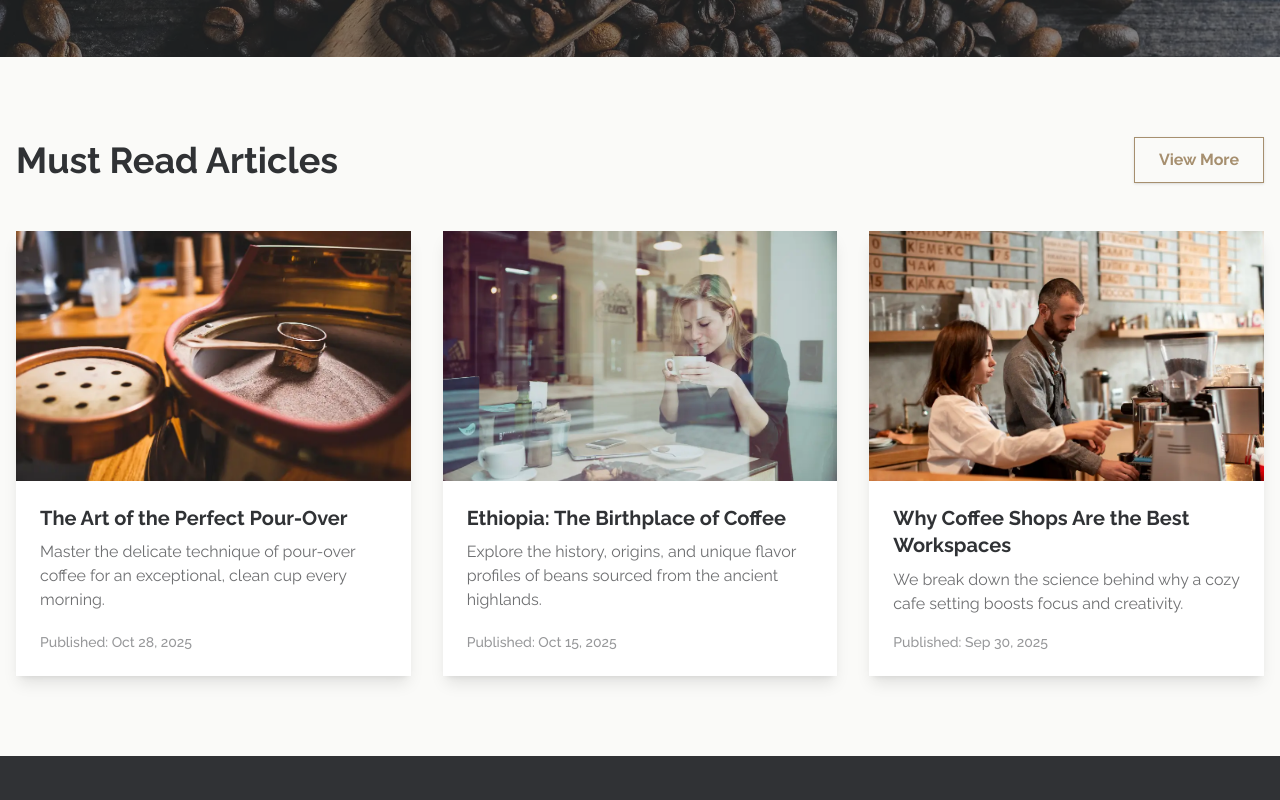
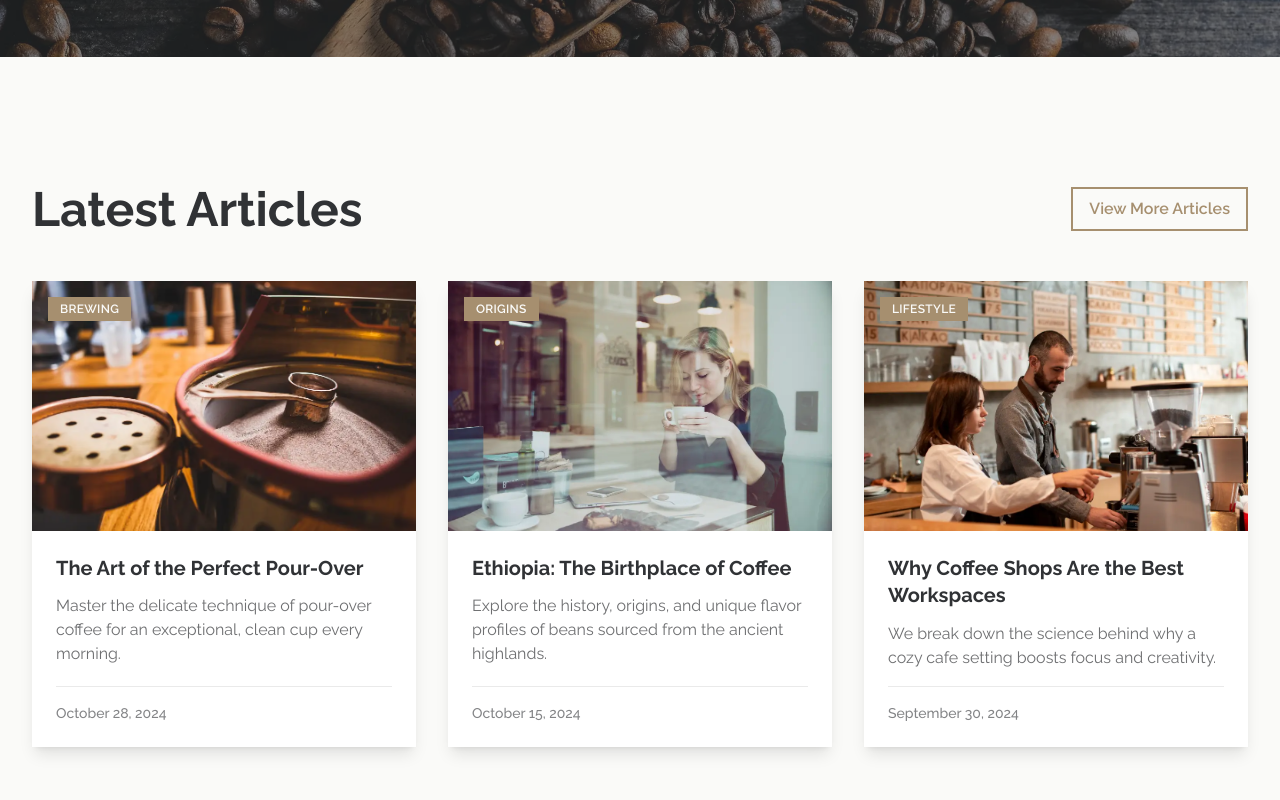
Before and after one commit to viktor-codes/coffe-shop, a Next.js app: page / in a window 1280 px wide. Shown: the part 4660-5460 px from the top of the page. Built offline with nearby package versions, Linux system fonts and the light colour scheme.

Commit message:
update articles section

```diff
--- a/app/page.tsx
+++ b/app/page.tsx
@@ -11,6 +11,7 @@ import Articles from '@/components/sections/articles/articles'
 import aboutImage from '@/assets/about.webp'
 
 import { features } from '@/config/features'
+import { articles } from '@/config/articles'
 import { menuItems } from '@/config/menu'
 import { testimonialsData } from '@/config/testimonials'
 import ctaImage from '@/assets/cta-image.webp'
@@ -37,7 +38,7 @@ export default function Home() {
 				backgroundImage={ctaImage}
 				imageAlt='Cafe interior'
 			/>
-			<Articles />
+			<Articles articles={articles} title='Latest Articles' showViewMore />
 			<Footer />
 		</>
 	)
--- a/components/sections/articles/article-card.tsx
+++ b/components/sections/articles/article-card.tsx
@@ -0,0 +1,70 @@
+// components/sections/Articles/ArticleCard.tsx
+import Image from 'next/image'
+import Link from 'next/link'
+import { ArticleCardProps } from './articles.types'
+import { cn } from '@/lib/utils'
+
+/**
+ * Individual article card component
+ */
+const ArticleCard = ({ article }: ArticleCardProps) => {
+	// Format date
+	const formattedDate = new Date(article.date).toLocaleDateString('en-US', {
+		year: 'numeric',
+		month: 'long',
+		day: 'numeric',
+	})
+
+	return (
+		<Link
+			href={`/articles/${article.slug}`}
+			className='flex flex-col overflow-hidden shadow-lg bg-white transition-all duration-300 hover:shadow-xl group'
+		>
+			{/* Image Container */}
+			<div className='relative w-full h-[250px] overflow-hidden bg-gray-100'>
+				<Image
+					src={article.image}
+					alt={article.title}
+					fill
+					className='object-cover object-center transition-transform duration-300 group-hover:scale-105'
+					sizes='(max-width: 768px) 100vw, (max-width: 1024px) 50vw, 33vw'
+				/>
+
+				{/* Category Badge */}
+				{article.category && (
+					<div className='absolute top-4 left-4 bg-primary text-light px-3 py-1 text-xs font-semibold uppercase tracking-wide'>
+						{article.category}
+					</div>
+				)}
+			</div>
+
+			{/* Content Block */}
+			<article className='p-6 flex flex-col flex-grow'>
+				{/* Title */}
+				<h3 className='text-xl font-bold text-dark mb-3 leading-snug line-clamp-2 group-hover:text-primary transition-colors'>
+					{article.title}
+				</h3>
+
+				{/* Description */}
+				<p className='text-dark/70 text-base mb-4 flex-grow line-clamp-3'>
+					{article.description}
+				</p>
+
+				{/* Metadata Footer */}
+				<footer className='flex items-center justify-between text-sm text-dark/60 pt-4 border-t border-dark/10'>
+					<time dateTime={article.date} className='font-medium'>
+						{formattedDate}
+					</time>
+
+					{article.author && (
+						<span className='text-primary font-medium'>
+							By {article.author}
+						</span>
+					)}
+				</footer>
+			</article>
+		</Link>
+	)
+}
+
+export default ArticleCard
--- a/components/sections/articles/articles.tsx
+++ b/components/sections/articles/articles.tsx
@@ -1,94 +1,61 @@
-import Image from 'next/image'
-// Assuming you have images for your articles
-import articleImage1 from '@/assets/article-1.webp'
-import articleImage2 from '@/assets/article-2.webp'
-import articleImage3 from '@/assets/article-3.webp'
-import Link from 'next/link'
+import Section from '@/components/ui/section'
+import Button from '@/components/ui/button'
+import ArticleCard from './article-card'
+import { ArticlesProps } from './articles.types'
 
-const articleData = [
-	{
-		image: articleImage1,
-		title: 'The Art of the Perfect Pour-Over',
-		description:
-			'Master the delicate technique of pour-over coffee for an exceptional, clean cup every morning.',
-		date: 'Oct 28, 2025',
-		link: '#',
-	},
-	{
-		image: articleImage2,
-		title: 'Ethiopia: The Birthplace of Coffee',
-		description:
-			'Explore the history, origins, and unique flavor profiles of beans sourced from the ancient highlands.',
-		date: 'Oct 15, 2025',
-		link: '#',
-	},
-	{
-		image: articleImage3,
-		title: 'Why Coffee Shops Are the Best Workspaces',
-		description:
-			'We break down the science behind why a cozy cafe setting boosts focus and creativity.',
-		date: 'Sep 30, 2025',
-		link: '#',
-	},
-]
+/**
+ * Articles section displaying featured blog posts
+ *
+ * @example
+ * <Articles
+ *   articles={articles}
+ *   title="Latest Articles"
+ *   showViewMore
+ * />
+ */
+const Articles = ({
+	articles,
+	title = 'Must Read Articles',
+	showViewMore = true,
+	viewMoreHref = '/articles',
+	className = '',
+}: ArticlesProps) => {
+	return (
+		<Section
+			variant='light'
+			spacing='lg'
+			className={className}
+			aria-labelledby='articles-heading'
+		>
+			{/* Header with Title and View More Button */}
+			<div className='flex flex-col sm:flex-row justify-between items-start sm:items-center gap-4 mb-12'>
+				<h2
+					id='articles-heading'
+					className='text-4xl lg:text-5xl font-bold text-dark'
+				>
+					{title}
+				</h2>
 
-const MustReadArticles = () => {
-	return (
-		<section className='py-20 bg-light'>
-			<div className='container mx-auto px-4'>
-				{/* 1. Header: Main Title and View All Button */}
-				<div className='flex justify-between items-center mb-12'>
-					<h2 className='text-4xl font-bold text-dark'>Must Read Articles</h2>
+				{showViewMore && (
+					<Button
+						href={viewMoreHref}
+						variant='outline'
+						size='md'
+						className='whitespace-nowrap'
+					>
+						View More Articles
+					</Button>
+				)}
+			</div>
 
-					<Link
-						href='#' // Link to your main blog page
-						className='font-bold text-primary px-6 py-2.5 shadow-sm cursor-pointer border border-primary hover:text-white hover:bg-primary transition-all whitespace-nowrap'
-					>
-						View More
-					</Link>
-				</div>
-
-				{/* 2. Three Articles Grid */}
-				<div className='grid grid-cols-1 md:grid-cols-2 lg:grid-cols-3 gap-8'>
-					{articleData.map((article, index) => (
-						// Card Container: No explicit border, relies on shadow/spacing
-						<Link
-							key={index}
-							href={article.link}
-							className='flex flex-col overflow-hidden shadow-lg bg-white transition-shadow duration-300 hover:shadow-xl group'
-						>
-							{/* Image Container (1/2 or 2/3 height, for vertical image layout) */}
-							<div className='relative w-full h-[250px] overflow-hidden'>
-								<Image
-									src={article.image}
-									alt={article.title}
-									className='object-cover object-center h-full' // Subtle zoom effect
-								/>
-							</div>
-
-							{/* Content Block: Padding, Text, Date */}
-							<div className='p-6 flex flex-col grow'>
-								{/* Title */}
-								<h3 className='text-xl font-bold text-dark mb-2 leading-snug'>
-									{article.title}
-								</h3>
-
-								{/* Short Description */}
-								<p className='text-dark/70 text-base mb-4 grow'>
-									{article.description}
-								</p>
-
-								{/* Date/Metadata */}
-								<p className='text-sm text-dark/50 hover:text-primary font-medium mt-auto'>
-									Published: {article.date}
-								</p>
-							</div>
-						</Link>
-					))}
-				</div>
+			{/* Articles Grid */}
+			<div className='grid grid-cols-1 md:grid-cols-2 lg:grid-cols-3 gap-6 lg:gap-8'>
+				{articles.map(article => (
+					<ArticleCard key={article.id} article={article} />
+				))}
 			</div>
-		</section>
+		</Section>
 	)
 }
 
-export default MustReadArticles
+export default Articles
--- a/components/sections/articles/index.ts
+++ b/components/sections/articles/index.ts
@@ -0,0 +1,2 @@
+export { default } from './articles'
+export type { ArticlesProps, ArticleCardProps } from './articles.types'
```
Also changed, not shown: components/sections/articles/articles.types.ts (+24 -0 lines).
